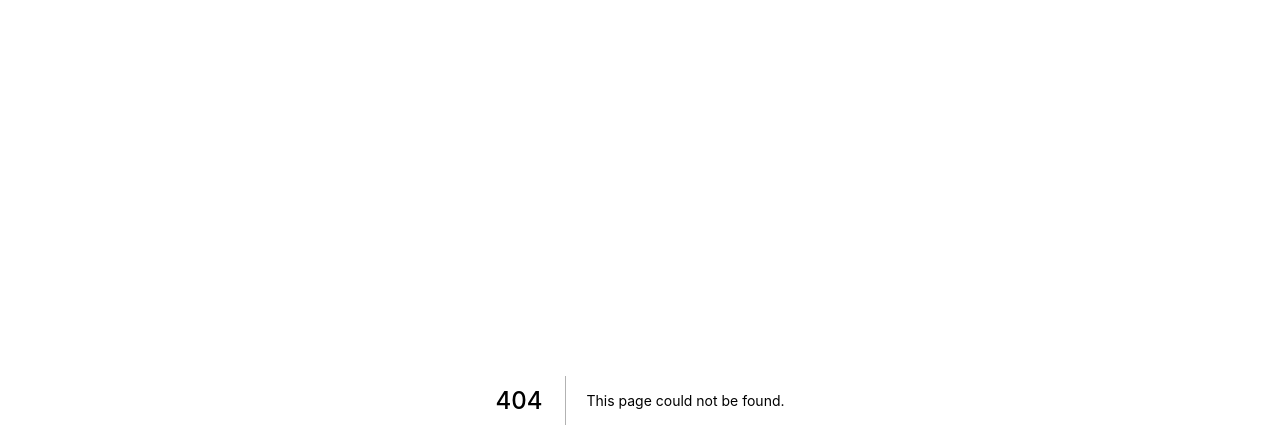
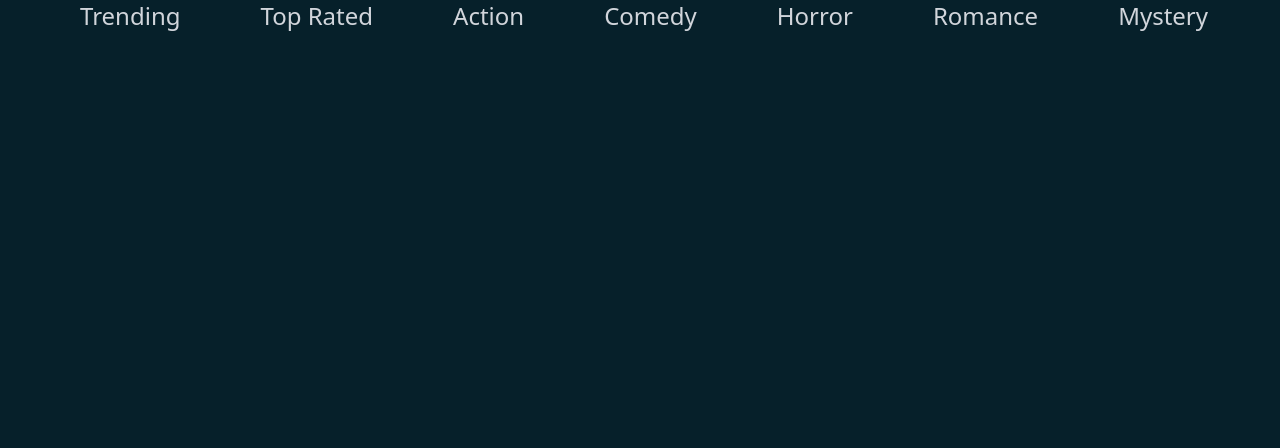
Before and after one commit to fabienmw/hulu-app, a Next.js app: page /components/Nav in a window 1280 px wide. Before the commit this address had no page. Shown: the top 448 px of the page. Built offline with nearby package versions, Linux system fonts and the light colour scheme; no server answers.

Commit message:
Style navbar and added tailwind scrollbar hide

```diff
--- a/package.json
+++ b/package.json
@@ -11,7 +11,8 @@
     "@heroicons/react": "^1.0.5",
     "next": "12.0.8",
     "react": "17.0.2",
-    "react-dom": "17.0.2"
+    "react-dom": "17.0.2",
+    "tailwind-scrollbar-hide": "^1.1.7"
   },
   "devDependencies": {
     "autoprefixer": "^10.4.2",
--- a/pages/components/Header.js
+++ b/pages/components/Header.js
@@ -12,9 +12,14 @@ import HeaderItem from './HeaderItem'
 
 function Header() {
     return (
-        <header className="">
-            <div>
-                <HeaderItem title='HOME' Icon={HomeIcon}/>
+        <header className="flex flex-col sm:flex-row m-5 justify-between items-center h-auto">
+            <div className='flex flex-grow justify-evenly max-w-2xl'>
+                <HeaderItem title='HOME' Icon={HomeIcon} />
+                <HeaderItem title='TRENDING' Icon={LightningBoltIcon}/>
+                <HeaderItem title='VERIFIED' Icon={BadgeCheckIcon}/>
+                <HeaderItem title='COLLECTIONS' Icon={CollectionIcon}/>
+                <HeaderItem title='SEARCH' Icon={SearchIcon}/>
+                <HeaderItem title='ACCOUNT' Icon={UserIcon}/>
             </div>
             <Image
             className='object-contain'
--- a/pages/components/HeaderItem.js
+++ b/pages/components/HeaderItem.js
@@ -1,9 +1,9 @@
 function HeaderItem({ Icon, title}) {
     return (
         <div className="flex flex-col items-center cursor-pointer group
-        w-12">
-            <Icon className="h-8 mb-1"/>
-            <p className="opacity-100 group-hover:opacity-100 tracking-widest">{title}</p>
+        w-12 sm:w-20 hover:text-white">
+            <Icon className="h-8 mb-1 group-hover:animate-bounce"/>
+            <p className="opacity-0 group-hover:opacity-100 tracking-widest">{title}</p>
         </div>
     )
 }
--- /dev/null
+++ b/pages/components/Nav.js
@@ -0,0 +1,21 @@
+import requests from "../../utils/requests"
+
+
+function Nav() {
+    return (
+        <nav>
+            <div className="flex px-10 sm:px-20 text-2xl whitespace-nowrap
+            space-x-10 sm:space-x-20 overflow-x-scroll">
+                {Object.entries(requests).map(([key, { title, url }]) => (
+                    <h2 key={key}
+                    className="last:pr-24
+                    cursor-pointer
+                    transition duration-100
+                    transform hover:scale-125 hover:text-white active:text-red-500">{title}</h2>
+                ))}
+            </div>
+        </nav>
+    )
+}
+
+export default Nav
--- a/pages/index.js
+++ b/pages/index.js
@@ -1,6 +1,7 @@
 import Head from 'next/head'
 import Image from 'next/image'
 import Header from './components/Header'
+import Nav from './components/Nav'
 
 export default function Home() {
   return (
@@ -11,10 +12,9 @@ export default function Home() {
         <link rel="icon" href="/favicon.ico" />
       </Head>
 
-      {/* { header} */}
       <Header />
       {/* { navbard} */}
-
+      <Nav />
       {/* {results} */}
     </div>
   )
--- /dev/null
+++ b/utils/requests.js
@@ -0,0 +1,48 @@
+const API_KEY = process.env.API_KEY;
+
+export default {
+    fetchTrending: {
+        title: 'Trending',
+        url: `/trenidng/all/week?api_key=${API_KEY}&language=en-US`
+    },
+    fetchTopRatedMovies: {
+        title: 'Top Rated',
+        url: `/movie/top_rated?api_key=${API_KEY}&language=en-US`
+    },
+    fetchActionMovies: {
+        title: 'Action',
+        url: `/discover/movie?api_key=${API_KEY}&with_genres=28`
+    },
+    fetchComedyMovies: {
+        title: 'Comedy',
+        url: `/discover/movie?api_key=${API_KEY}&with_genres=35`
+    },
+    fetchHorrorMovies: {
+        title: 'Horror',
+        url: `/discover/movie?api_key=${API_KEY}&with_genres=27`
+    },
+    fetchRomanceMovies: {
+        title: 'Romance',
+        url: `/discover/movie?api_key=${API_KEY}&with_genres=10749`
+    },
+    fetchMystery: {
+        title: 'Mystery',
+        url: `/discover/movie?api_key=${API_KEY}&with_genres=9648`
+    },
+    fetchSciFi: {
+        title: 'Sci-Fi',
+        url: `/discover/movie?api_key=${API_KEY}&with_genres=28`
+    },
+    fetchWestern: {
+        title: 'Western',
+        url: `/discover/movie?api_key=${API_KEY}&with_genres=37`
+    },
+    fetchAnimation: {
+        title: 'Animation',
+        url: `/discover/movie?api_key=${API_KEY}&with_genres=16`
+    },
+    fetchTV: {
+        title: 'TV Movies',
+        url: `/discover/movie?api_key=${API_KEY}&with_genres=10770`
+    },
+};
```
Also changed, not shown: 1 other file (tests, documents, lock files or other folders).
